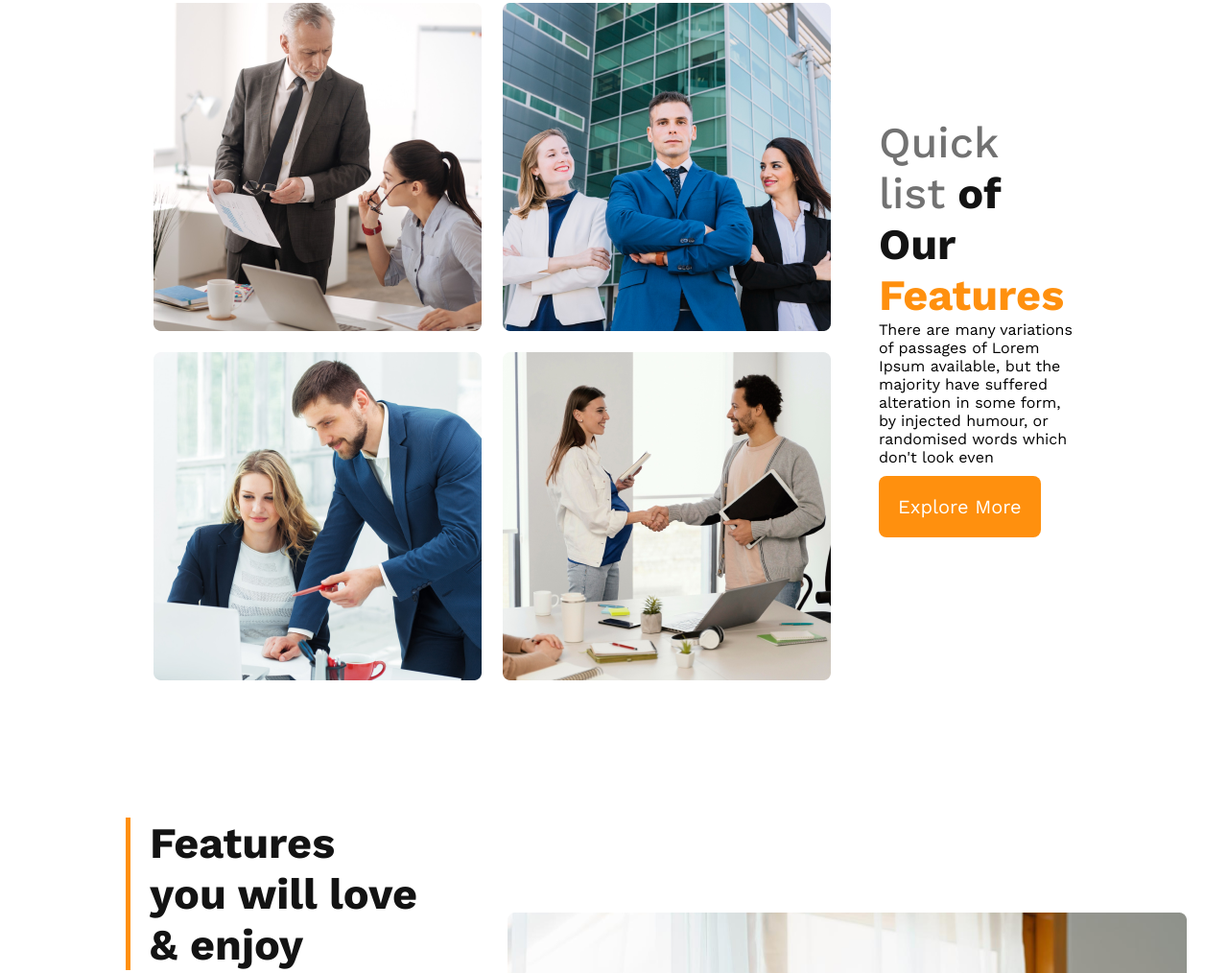
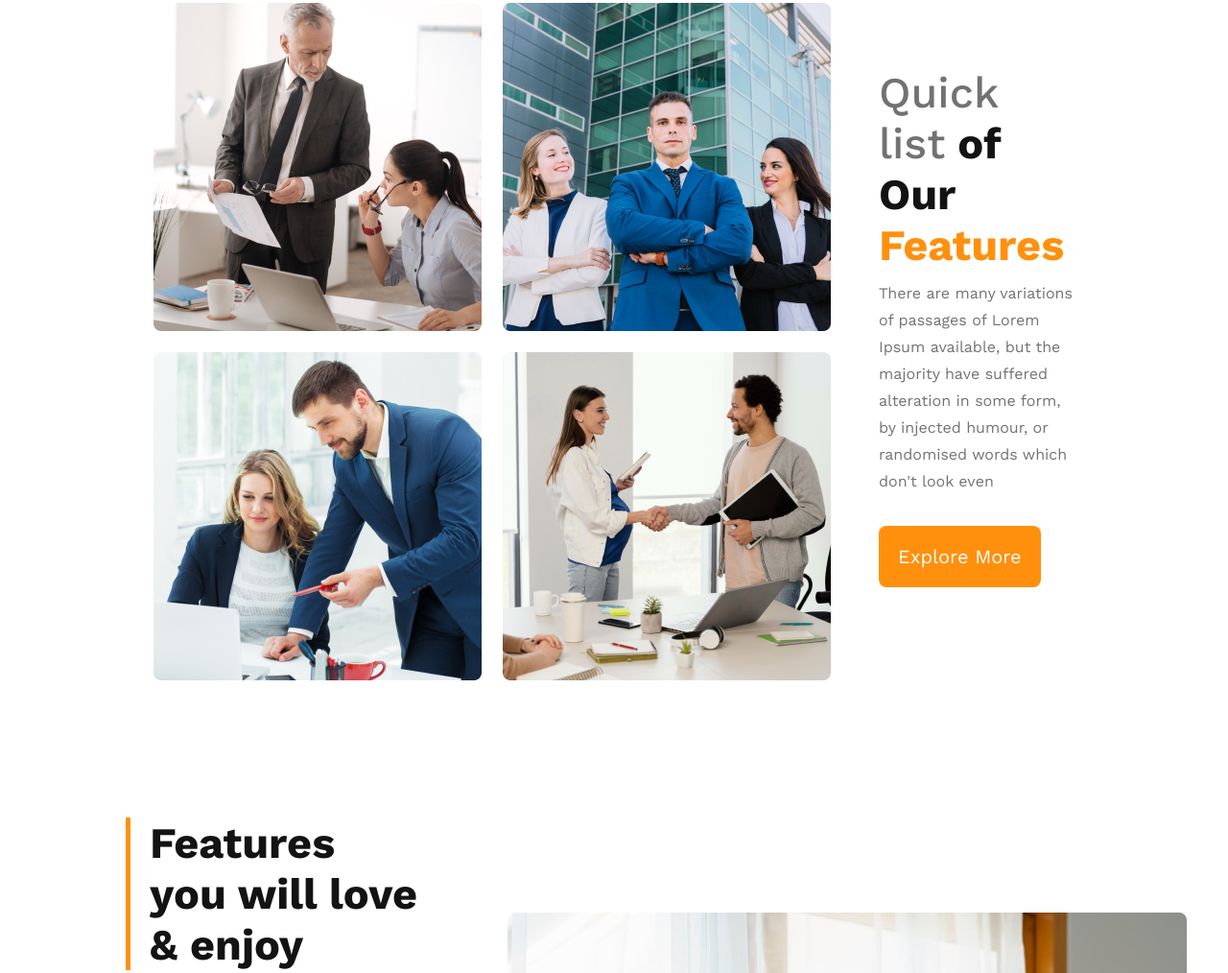
Before and after one commit to h-sakib/g3-architects, a plain HTML site: page index.html in a window 1280 px wide. Shown: the part 1133-2147 px from the top of the page at 96% size. Drawn offline with nearby package versions, Linux system fonts and the light colour scheme.

Commit message:
style changed

```diff
--- a/index.html
+++ b/index.html
@@ -43,7 +43,7 @@
             </div>
             <div class="teams-container">
                 <h1 class="primary-heading"><span class="more-style">Quick list</span> of Our <span class="style-heading">Features</span></h1>
-                <p class="summary-description">There are many variations of passages of Lorem Ipsum available, but the majority have suffered alteration in some form, by injected humour, or randomised words which don't look even</p>
+                <p class="primary-description">There are many variations of passages of Lorem Ipsum available, but the majority have suffered alteration in some form, by injected humour, or randomised words which don't look even</p>
                 <button class="primary-btn">Explore More</button>
             </div>
         </section>
--- a/style.css
+++ b/style.css
@@ -115,6 +115,10 @@ main {
     color: #FF900E;
 }
 
+.teams-container > p {
+    margin: 10px 0 22px;
+}
+
 
 /* MAIN FEATURE SECTION  CSS STYLES */
 
@@ -204,7 +208,7 @@ main {
     border-radius: 8px;
     border: 1px solid #FF900E;
     text-align: center;
-    padding: 21px;
+    padding: 24px 12px;
 }
 
 
@@ -238,3 +242,5 @@ footer {
     text-align: center;
     padding: 40px 0;
 }
+
+/* ---------- | END |---------- */
```
